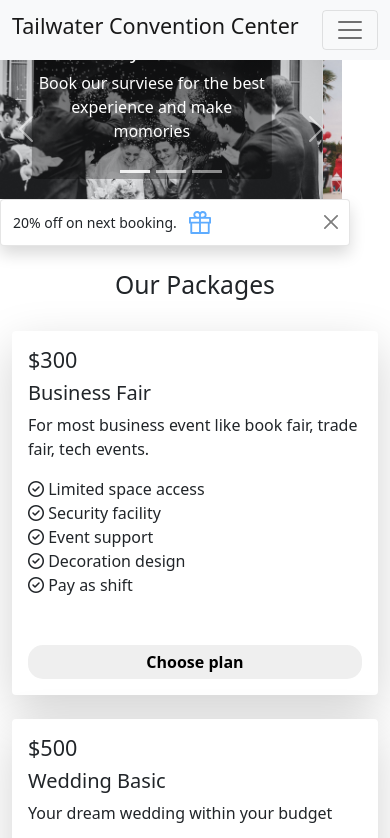
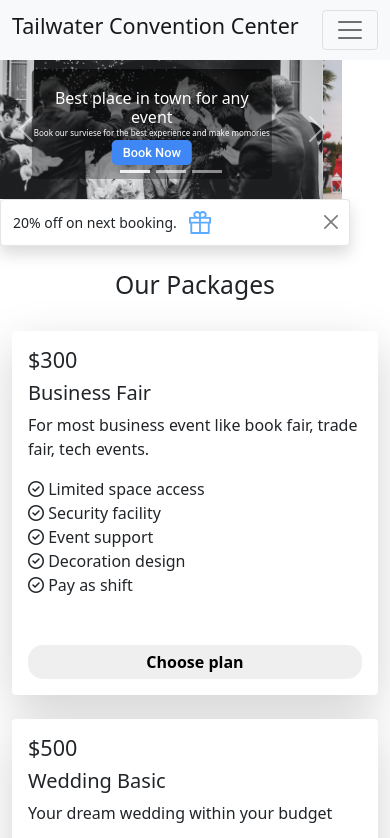
Before and after one commit to Khalidprithy/convention-center, a plain HTML site: page index.html in a window 390 px wide. Shown: the top 838 px of the page. Drawn offline with nearby package versions, Linux system fonts and the light colour scheme.

Commit message:
Banner text and button fixed

```diff
--- a/index.html
+++ b/index.html
@@ -58,23 +58,29 @@
             <div class="carousel-inner">
                 <div class="carousel-item active">
                     <img src="images/banner-1.jpg" class="d-block w-100" alt="...">
-                    <div class="carousel-caption banner-bg">
+                    <div class="carousel-caption banner-text banner-bg">
                         <h5>Best place in town for any event</h5>
                         <p>Book our surviese for the best experience and make momories</p>
+                        <a href="https://htmlcolorcodes.com/" target="_blank"><button type="button"
+                                class="book-btn">Book Now</button></a>
                     </div>
                 </div>
                 <div class="carousel-item">
                     <img src="images/banner-2.jpg" class="d-block w-100" alt="...">
-                    <div class="carousel-caption banner-bg">
+                    <div class="carousel-caption banner-text banner-bg">
                         <h5>Special discount for wedding events</h5>
                         <p>We have dedicated team for best wedding management</p>
+                        <a href="https://htmlcolorcodes.com/" target="_blank"><button type="button"
+                                class="book-btn">Book Now</button></a>
                     </div>
                 </div>
                 <div class="carousel-item">
                     <img src="images/banner-3.jpg" class="d-block w-100" alt="...">
-                    <div class="carousel-caption banner-bg">
-                        <h5>Best diners in town</h5>
+                    <div class="carousel-caption banner-text banner-bg">
+                        <h5>Best diners in town with best decor</h5>
                         <p>We offer world class cheffs</p>
+                        <a href="https://htmlcolorcodes.com/" target="_blank"><button type="button"
+                                class="book-btn">Book Now</button></a>
                     </div>
                 </div>
             </div>
@@ -310,7 +316,7 @@
         <div class="container pt-4">
             <div class="d-flex align-items-center justify-content-between">
                 <div>
-                    <p><small>© 2020 bike. All rights reserved</small></p>
+                    <p><small>Copyright&copy 2022. All rights reserved</small></p>
                 </div>
                 <div class="d-flex flex-column">
                     <h6>Get The App</h6>
--- a/style.css
+++ b/style.css
@@ -7,6 +7,30 @@ body {
 .banner-bg {
     background: linear-gradient(rgba(0, 0, 0, 0.6), rgba(0, 0, 0, 0.3));
     border-radius: 5px;
+}
+
+.banner-text h5 {
+    font-size: 2rem;
+}
+
+.banner-text p {
+    font-size: 0.8rem;
+}
+
+.book-btn {
+    font-family: 'Roboto', sans-serif;
+    background-color: #3F87F5;
+    color: white;
+    font-size: 1.5rem;
+    font-weight: 400;
+    width: 150px;
+    height: 50px;
+    border: 0;
+    border-radius: 5px;
+}
+
+.book-btn:hover {
+    background-color: #2b6bcc;
 }
 
 .hot-badge {
@@ -21,7 +45,7 @@ body {
 }
 
 .choose-plan-btn:hover {
-    background-color: #F496D1;
+    background-color: #2b6bcc;
 }
 
 .package-card {
@@ -50,3 +74,26 @@ footer {
     background: #0B0D17;
     color: rgb(184, 184, 184);
 }
+
+@media only screen and (max-width: 600px) {
+    .banner-text h5 {
+        font-size: 1rem;
+        margin: 0;
+    }
+
+    .banner-text p {
+        font-size: 0.5rem;
+        margin: 0;
+        padding: 0;
+    }
+
+    .book-btn {
+        font-size: 0.8rem;
+        width: 80px;
+        height: 25px;
+    }
+
+    .banner-bg {
+        height: 110px;
+    }
+}
```
Also changed, not shown: icons/arrow-forward 1.svg (deleted), icons/ctor.svg (deleted), icons/menu-2 1.svg (deleted), icons/watermark.svg (deleted), images/banner.png (deleted), images/people.png (deleted), images/person 1.png (deleted), images/person 2.png (deleted), images/person 3.png (deleted), images/wedding.png (deleted).
